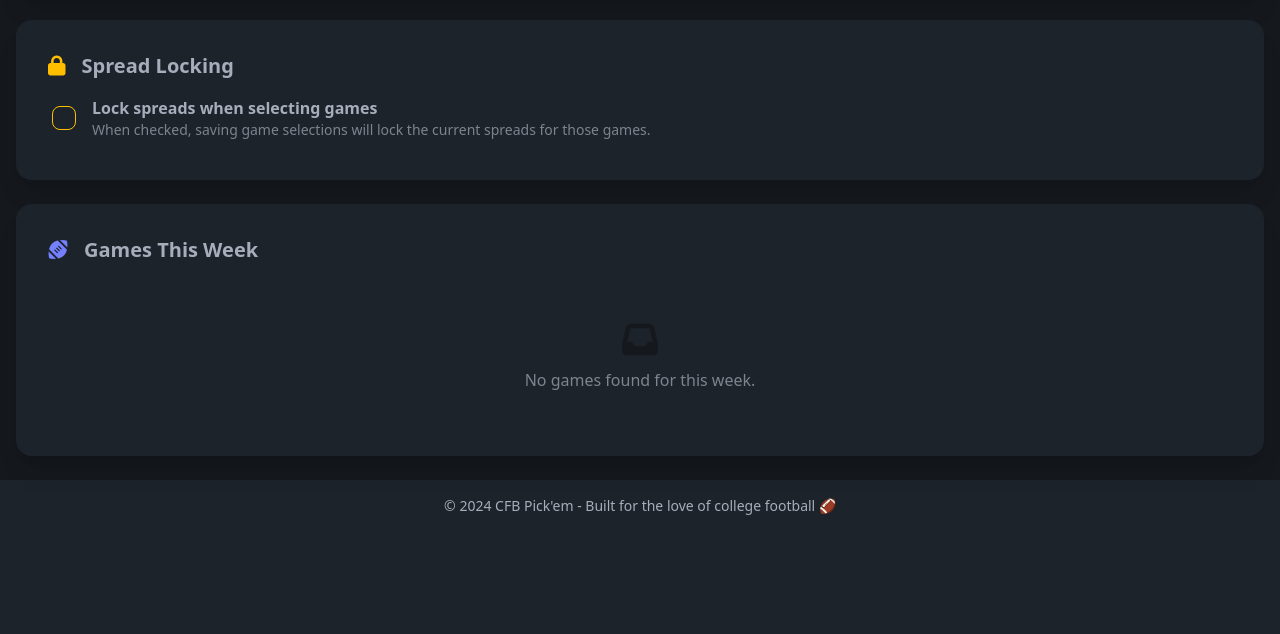
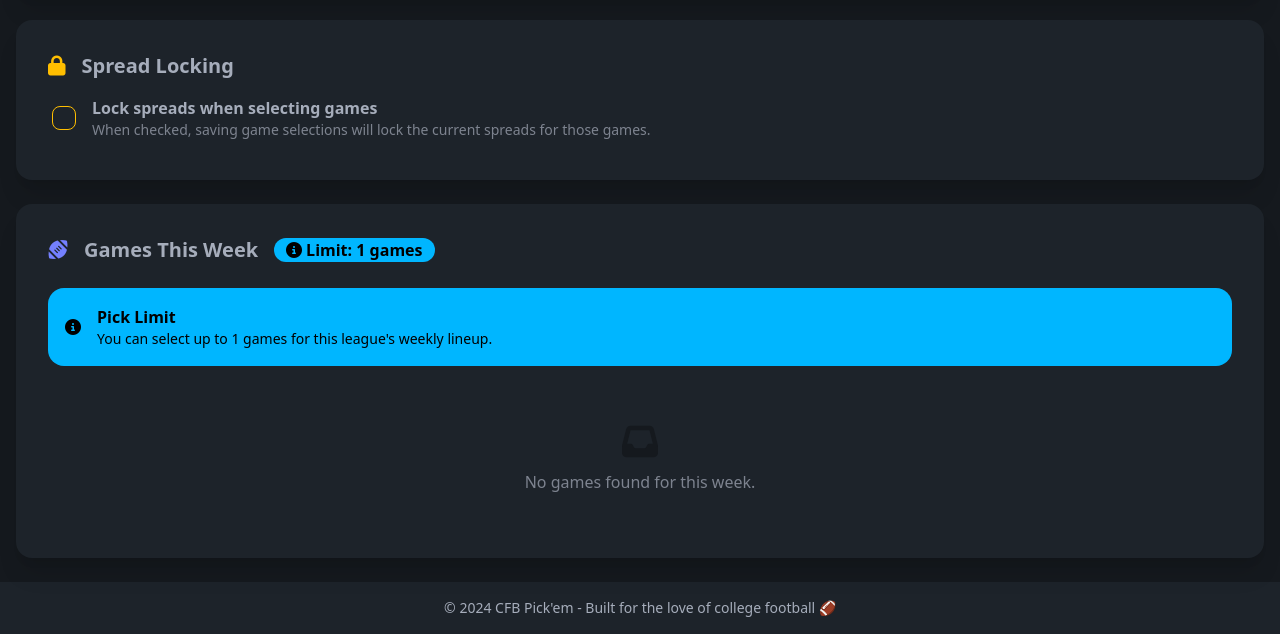
Before and after one commit to pmojo375/Pickem, a Django app: page /settings/ in a window 1280 px wide. Shown: the part 1480-2114 px from the top of the page. Before the commit the page ends 1995 px from the top, so only its background shows below. Run offline with Django 5.2, Linux system fonts and the light colour scheme; a user stored in the database is signed in; data comes from the database, SQL or seed files in the repository; tables that the repository leaves empty hold one stand-in row (values such as "Sample post"); parts of the project's set-up code (start-up, migrations or seed data) failed here and were passed over; some libraries are stand-ins or nearby versions.

Commit message:
Add pick limit validation and display in settings view

```diff
--- a/pickem/cfb/templates/cfb/settings.html
+++ b/pickem/cfb/templates/cfb/settings.html
@@ -311,7 +311,23 @@
         <h2 class="card-title mb-4">
             <i class="fas fa-football text-primary mr-2"></i>
             Games This Week
+            {% if league_rules and league_rules.pickable_games_per_week > 0 %}
+            <div class="badge badge-info badge-lg ml-2">
+                <i class="fas fa-info-circle mr-1"></i>
+                Limit: {{ league_rules.pickable_games_per_week }} games
+            </div>
+            {% endif %}
         </h2>
+
+        {% if league_rules and league_rules.pickable_games_per_week > 0 %}
+        <div class="alert alert-info mb-4">
+            <i class="fas fa-info-circle"></i>
+            <div>
+                <div class="font-bold">Pick Limit</div>
+                <div class="text-sm">You can select up to {{ league_rules.pickable_games_per_week }} games for this league's weekly lineup.</div>
+            </div>
+        </div>
+        {% endif %}
 
         {% if games_with_selection %}
         <form method="post" action="" id="games-form">
@@ -468,6 +484,76 @@
         lockSpreadField.value = lockSpreadCheckbox.checked ? 'on' : '';
       });
     }
+
+    // Pick limit validation
+    const pickLimit = {{ league_rules.pickable_games_per_week|default:0 }};
+    const gameCheckboxes = document.querySelectorAll('.game-checkbox');
+    const selectedCount = document.querySelectorAll('.game-checkbox:checked').length;
+
+    // Update counter display
+    function updateCounter() {
+      const selected = document.querySelectorAll('.game-checkbox:checked').length;
+      const counter = document.getElementById('selection-counter');
+      if (counter) {
+        counter.textContent = `${selected}/${pickLimit} games selected`;
+        counter.className = selected > pickLimit ? 'badge badge-error' : 'badge badge-success';
+      }
+    }
+
+    // Add counter display
+    const saveButton = document.querySelector('#games-form .btn-primary');
+    if (saveButton && pickLimit > 0) {
+      const counter = document.createElement('div');
+      counter.id = 'selection-counter';
+      counter.className = 'badge badge-success';
+      counter.textContent = `${selectedCount}/${pickLimit} games selected`;
+      counter.style.marginTop = '10px';
+      saveButton.parentNode.insertBefore(counter, saveButton.nextSibling);
+    }
+
+    // Add validation to each checkbox
+    gameCheckboxes.forEach(checkbox => {
+      checkbox.addEventListener('change', function() {
+        const selected = document.querySelectorAll('.game-checkbox:checked').length;
+
+        // If trying to select more than the limit, prevent it (only if limit > 0)
+        if (this.checked && pickLimit > 0 && selected > pickLimit) {
+          this.checked = false;
+
+          // Show warning
+          const warning = document.createElement('div');
+          warning.className = 'alert alert-warning mt-2';
+          warning.innerHTML = `
+            <i class="fas fa-exclamation-triangle"></i>
+            <span>You can only select up to ${pickLimit} games for this league. Please deselect a game first.</span>
+          `;
+
+          // Remove any existing warnings
+          const existingWarning = document.querySelector('.alert-warning');
+          if (existingWarning) {
+            existingWarning.remove();
+          }
+
+          // Add warning after the form
+          const form = document.getElementById('games-form');
+          if (form) {
+            form.appendChild(warning);
+
+            // Remove warning after 5 seconds
+            setTimeout(() => {
+              if (warning.parentNode) {
+                warning.remove();
+              }
+            }, 5000);
+          }
+        }
+
+        updateCounter();
+      });
+    });
+
+    // Initial counter update
+    updateCounter();
   });
 </script>
 {% endblock %}
--- a/pickem/cfb/views.py
+++ b/pickem/cfb/views.py
@@ -486,6 +486,25 @@
                     if game_id:
                         game_ids.append(game_id)
 
+            # Get league rules to check pick limit
+            active_season = Season.objects.filter(is_active=True).first()
+            league_rules = None
+            if active_season:
+                league_rules = LeagueRules.objects.filter(league=league, season=active_season).first()
+
+            # Count how many games are being selected
+            selected_games = []
+            for game_id in game_ids:
+                is_selected = request.POST.get(f"game_{game_id}_select") == "on"
+                if is_selected:
+                    selected_games.append(game_id)
+
+            # Check pick limit
+            if league_rules and league_rules.pickable_games_per_week > 0:
+                if len(selected_games) > league_rules.pickable_games_per_week:
+                    messages.error(request, f"You can only select up to {league_rules.pickable_games_per_week} games for this league. You selected {len(selected_games)} games.")
+                    return redirect(f"/settings/?league_id={league.id}")
+
             selected_count = 0
             locked_count = 0
             deselected_count = 0
```
